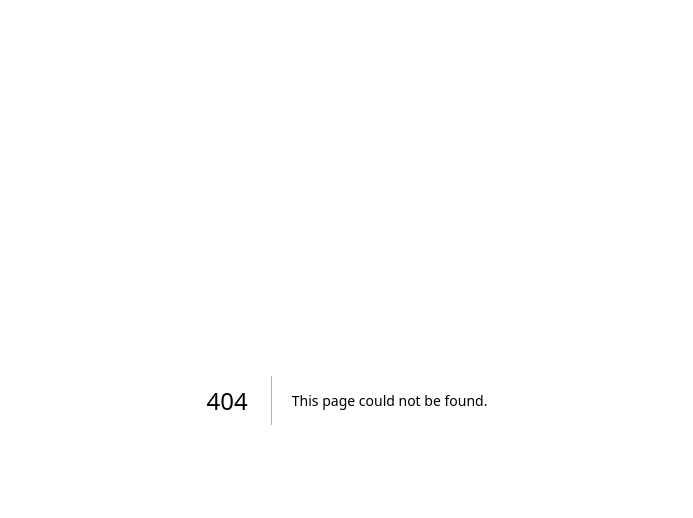
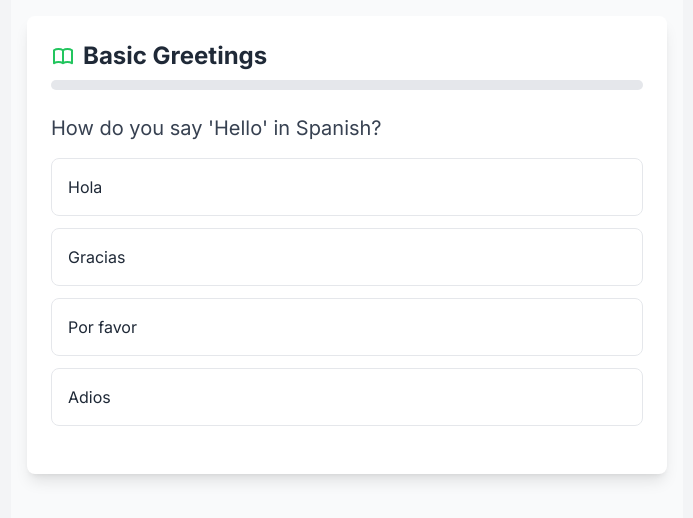
Before and after one commit to shamikhan005/lingua-quest-v2, a Next.js app: page /lessons/1 in a window 1280 px wide. Before the commit this address had no page. Shown: the top 518 px of the page, without its empty margins (293-986 px from the left). Built offline with nearby package versions, Linux system fonts and the light colour scheme.

Commit message:
fourth commit

```diff
--- /dev/null
+++ b/src/app/components/LessonComponent/lessoncomponent.tsx
@@ -0,0 +1,181 @@
+'use client'
+
+import React, { useState } from 'react';
+
+const lessons = [
+  {
+    id: 1,
+    title: "Basic Greetings",
+    questions: [
+      {
+        id: 1,
+        question: "How do you say 'Hello' in Spanish?",
+        options: ["Hola", "Gracias", "Por favor", "Adios"],
+        correctAnswer: "Hola",
+        explanation: "¡Hola! is the most common way to say hello in Spanish"
+      },
+      {
+        id: 2,
+        question: "What does 'Buenos días' mean?",
+        options: ["Good night", "Good afternoon", "Good morning", "Goodbye"],
+        correctAnswer: "Good morning",
+        explanation: "Buenos días is used as a greeting in the morning"
+      }
+    ]
+  },
+  {
+    id: 2,
+    title: "Common Phrases",
+    questions: [
+      {
+        id: 1,
+        question: "How do you say 'Thank you' in Spanish?",
+        options: ["Por favor", "Gracias", "De nada", "Mucho gusto"],
+        correctAnswer: "Gracias",
+        explanation: "Gracias is used to express gratitude"
+      },
+      {
+        id: 2,
+        question: "What does 'Por favor' mean?",
+        options: ["You're welcome", "Please", "Thank you", "Goodbye"],
+        correctAnswer: "Please",
+        explanation: "Por favor is used when making polite requests"
+      }
+    ]
+  },
+  {
+    id: 3,
+    title: "Basic Conversation",
+    questions: [
+      {
+        id: 1,
+        question: "How do you ask 'How are you?' in Spanish?",
+        options: ["¿Cómo te llamas?", "¿Qué tal?", "¿Dónde estás?", "¿Por qué?"],
+        correctAnswer: "¿Qué tal?",
+        explanation: "¿Qué tal? is a casual way to ask how someone is doing"
+      }
+    ]
+  }
+];
+
+interface LessonComponentProps {
+  lessonId: number;
+  onLessonComplete: (lessonId: number) => void;
+}
+
+const LessonComponent = ({ lessonId, onLessonComplete }: LessonComponentProps) => {
+  const [currentLesson, setCurrentLesson] = useState(lessonId - 1);
+  const [currentQuestion, setCurrentQuestion] = useState(0);
+  const [selectedAnswer, setSelectedAnswer] = useState<string | null>(null);
+  const [showFeedback, setShowFeedback] = useState(false);
+  const [isCorrect, setIsCorrect] = useState(false);
+  const [lessonProgress, setLessonProgress] = useState(0);
+
+  const handleAnswerSelection = (answer: string) => {
+    setSelectedAnswer(answer);
+    const correct = answer === lessons[currentLesson].questions[currentQuestion].correctAnswer;
+    setIsCorrect(correct);
+    setShowFeedback(true);
+
+    // Update progress
+    if (correct) {
+      const newProgress = ((currentQuestion + 1) / lessons[currentLesson].questions.length) * 100;
+      setLessonProgress(newProgress);
+    }
+  };
+
+  const handleNext = () => {
+    if (currentQuestion + 1 < lessons[currentLesson].questions.length) {
+      setCurrentQuestion(currentQuestion + 1);
+    } else if (currentLesson + 1 < lessons.length) {
+      // Move to next lesson
+      setCurrentLesson(currentLesson + 1);
+      setCurrentQuestion(0);
+      onLessonComplete(lessons[currentLesson].id);
+    }
+    setSelectedAnswer(null);
+    setShowFeedback(false);
+    setLessonProgress(0);
+  };
+
+  const currentLessonData = lessons[currentLesson];
+  const currentQuestionData = currentLessonData.questions[currentQuestion];
+
+  return (
+    <div className="max-w-2xl mx-auto p-4 bg-gray-50 min-h-screen">
+      <div className="bg-white rounded-lg shadow-lg overflow-hidden mb-4">
+        <div className="p-6">
+          <div className="mb-6">
+            <div className="flex items-center mb-2">
+              <svg xmlns="http://www.w3.org/2000/svg" className="h-6 w-6 text-green-500 mr-2" fill="none" viewBox="0 0 24 24" stroke="currentColor">
+                <path strokeLinecap="round" strokeLinejoin="round" strokeWidth={2} d="M12 6.253v13m0-13C10.832 5.477 9.246 5 7.5 5S4.168 5.477 3 6.253v13C4.168 18.477 5.754 18 7.5 18s3.332.477 4.5 1.253m0-13C13.168 5.477 14.754 5 16.5 5c1.747 0 3.332.477 4.5 1.253v13C19.832 18.477 18.247 18 16.5 18c-1.746 0-3.332.477-4.5 1.253" />
+              </svg>
+              <h2 className="text-2xl font-bold text-gray-800">{currentLessonData.title}</h2>
+            </div>
+            <div className="w-full bg-gray-200 rounded-full h-2.5">
+              <div
+                className="bg-green-500 h-2.5 rounded-full transition-all duration-500"
+                style={{ width: `${lessonProgress}%` }}
+              ></div>
+            </div>
+          </div>
+
+          <div className="mb-6">
+            <h3 className="text-xl mb-4 text-gray-700">{currentQuestionData.question}</h3>
+            <div className="space-y-3">
+              {currentQuestionData.options.map((option, index) => (
+                <button
+                  key={index}
+                  onClick={() => handleAnswerSelection(option)}
+                  className={`w-full text-left p-4 rounded-lg transition-colors duration-300 ${
+                    selectedAnswer === option
+                      ? isCorrect
+                        ? 'bg-green-500 hover:bg-green-600 text-white'
+                        : 'bg-red-500 hover:bg-red-600 text-white'
+                      : 'bg-white hover:bg-gray-100 text-gray-800 border border-gray-200'
+                  }`}
+                  disabled={showFeedback}
+                >
+                  {option}
+                </button>
+              ))}
+            </div>
+          </div>
+
+          {showFeedback && (
+            <div className="mb-6">
+              <div className={`p-4 rounded-lg ${isCorrect ? 'bg-green-100 border border-green-500' : 'bg-red-100 border border-red-500'}`}>
+                <div className="flex items-center">
+                  {isCorrect ? (
+                    <svg xmlns="http://www.w3.org/2000/svg" className="h-5 w-5 text-green-500 mr-2" viewBox="0 0 20 20" fill="currentColor">
+                      <path fillRule="evenodd" d="M10 18a8 8 0 100-16 8 8 0 000 16zm3.707-9.293a1 1 0 00-1.414-1.414L9 10.586 7.707 9.293a1 1 0 00-1.414 1.414l2 2a1 1 0 001.414 0l4-4z" clipRule="evenodd" />
+                    </svg>
+                  ) : (
+                    <svg xmlns="http://www.w3.org/2000/svg" className="h-5 w-5 text-red-500 mr-2" viewBox="0 0 20 20" fill="currentColor">
+                      <path fillRule="evenodd" d="M10 18a8 8 0 100-16 8 8 0 000 16zM8.707 7.293a1 1 0 00-1.414 1.414L8.586 10l-1.293 1.293a1 1 0 101.414 1.414L10 11.414l1.293 1.293a1 1 0 001.414-1.414L11.414 10l1.293-1.293a1 1 0 00-1.414-1.414L10 8.586 8.707 7.293z" clipRule="evenodd" />
+                    </svg>
+                  )}
+                  <span className={`${isCorrect ? 'text-green-700' : 'text-red-700'}`}>
+                    {isCorrect ? "¡Correcto! " : "Not quite. "}
+                    {currentQuestionData.explanation}
+                  </span>
+                </div>
+              </div>
+            </div>
+          )}
+
+          {showFeedback && (
+            <button
+              onClick={handleNext}
+              className="w-full bg-green-500 hover:bg-green-600 text-white font-bold py-2 px-4 rounded transition-colors duration-300"
+            >
+              {currentQuestion + 1 < currentLessonData.questions.length ? "Next Question" : "Next Lesson"}
+            </button>
+          )}
+        </div>
+      </div>
+    </div>
+  );
+};
+
+export default LessonComponent;
--- /dev/null
+++ b/src/app/lessons/[lessonId]/page.tsx
@@ -0,0 +1,36 @@
+'use client';
+
+import { useRouter } from "next/navigation";
+import { notFound } from "next/navigation";
+import LessonComponent from "@/app/components/LessonComponent/lessoncomponent";
+
+const lessons = [
+  { id: 1, title: "Basic Greetings" },
+  { id: 2, title: "Common Phrases" },
+  { id: 3, title: "Basic Conversation" },
+]
+
+const LessonPage = ({ params }: { params: { lessonId: string } }) => {
+  const router = useRouter();
+  const lessonData = lessons.find((lesson) => lesson.id === Number(params.lessonId));
+
+  if (!lessonData) {
+    notFound();
+  }
+
+  const handleLessonComplete = () => {
+    alert(`Lesson "${lessonData.title}" completed!`);
+    router.push('/lessons');
+  };
+
+  return (
+    <div className="min-h-screen bg-gray-100">
+      <LessonComponent
+        lessonId={Number(params.lessonId)}
+        onLessonComplete={handleLessonComplete}
+      />
+    </div>
+  );
+};
+
+export default LessonPage;
--- /dev/null
+++ b/src/app/lessons/page.tsx
@@ -0,0 +1,31 @@
+import Link from 'next/link';
+
+const lessons = [
+  { id: 1, title: "Basic Greetings" },
+  { id: 2, title: "Common Phrases" },
+  { id: 3, title: "Basic Conversation" },
+];
+
+export default function LessonsList() {
+  return (
+    <div className="max-w-3xl mx-auto p-4 bg-gray-50 min-h-screen">
+      <h1 className="text-4xl font-bold text-gray-800 mb-8 text-center">Lessons</h1>
+      <ul className="space-y-4">
+        {lessons.map((lesson) => (
+          <li key={lesson.id} className="transition-all duration-300 hover:transform hover:scale-105">
+            <Link href={`/lessons/${lesson.id}`}>
+              <div className="p-6 bg-white rounded-lg shadow-md border border-gray-200 hover:border-green-500 hover:shadow-lg transition-all duration-300">
+                <div className="flex items-center justify-between">
+                  <span className="text-xl font-semibold text-gray-800">{lesson.title}</span>
+                  <svg xmlns="http://www.w3.org/2000/svg" className="h-6 w-6 text-green-500" fill="none" viewBox="0 0 24 24" stroke="currentColor">
+                    <path strokeLinecap="round" strokeLinejoin="round" strokeWidth={2} d="M9 5l7 7-7 7" />
+                  </svg>
+                </div>
+              </div>
+            </Link>
+          </li>
+        ))}
+      </ul>
+    </div>
+  );
+}
```
